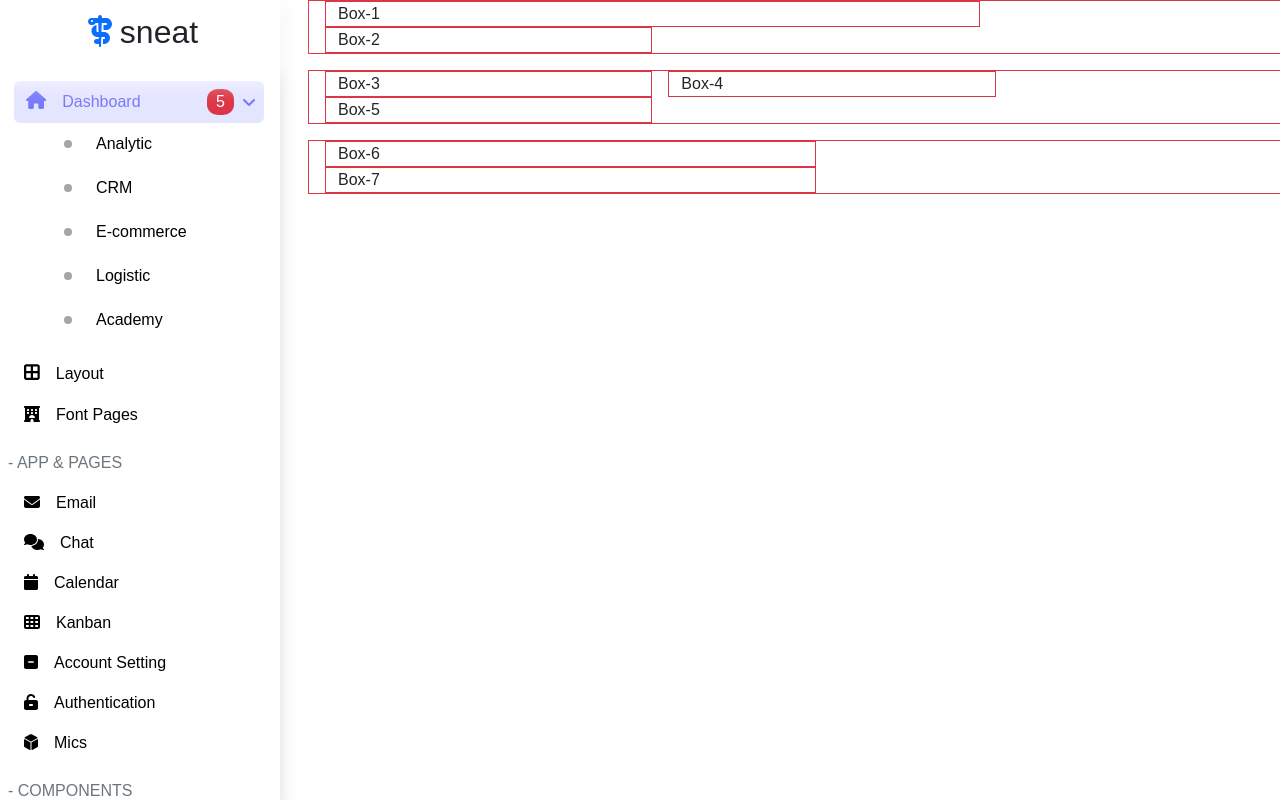
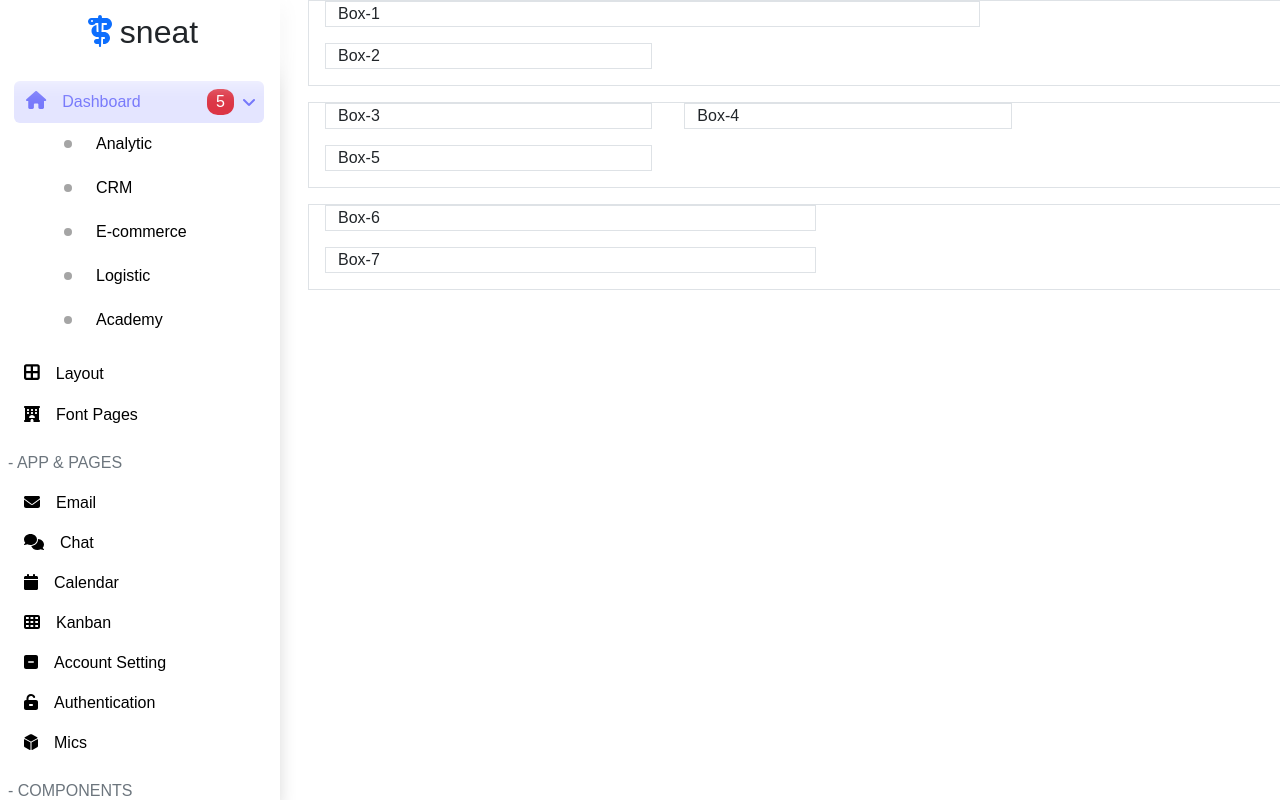
Before and after one commit to pemba1234/dash-board, a React (Create React App) app in the folder mydash/: page /crm in a window 1280 px wide. Built offline with nearby package versions, Linux system fonts and the light colour scheme.

Commit message:
Modified

```diff
--- a/mydash/src/components/Nav.css
+++ b/mydash/src/components/Nav.css
@@ -12,15 +12,17 @@ nav {
     overflow: auto;
 }
 
-.position-fixed {
+#navbar {
     top: 0;
     margin-left: 0%;
     /* box-shadow: 0 0 25px 20px white; */
 }
 
+
 .hero .position-fixed{
     width:270px;
     box-shadow: -10px 1px 25px 20px white;
+    top: 0;
 }
 
 a {
@@ -28,9 +30,6 @@ a {
     color:black ;
 }
 
-Link {
-    text-decoration: none;
-}
 /* --------------Hero Main------------------- */
 
 
--- a/mydash/src/components/Nav.jsx
+++ b/mydash/src/components/Nav.jsx
@@ -23,6 +23,7 @@ import {
   faTableCellsRowUnlock,
   faCircle,
   faAngleRight,
+  faCircleArrowRight,
 } from "@fortawesome/free-solid-svg-icons";
 
 export default function Nav() {
@@ -629,6 +630,9 @@ export default function Nav() {
               <div className="common-style">Datatables</div>
             </a>
           </div>
+          <div className="side position-fixed float-end ">
+            <FontAwesomeIcon icon={faCircleArrowRight} />
+          </div>
         </div>
       </nav>
     </>
--- a/mydash/src/components/Search.jsx
+++ b/mydash/src/components/Search.jsx
@@ -13,7 +13,7 @@ export default function Search() {
       <div className="d-lg-flex col-12 justify-content-end">
         <div
           className="rounded-3 p-3 d-flex bg-white border-0 me-lg-5
-      justify-content-between shadow-sm mb-1 mt-3  col-lg-9 col-md-12"
+      justify-content-between shadow-sm mb-1 mt-4  col-lg-9 col-md-12"
         >
           <div className="input w-25 ms-3">
             <input
--- a/mydash/src/pages/Crm.jsx
+++ b/mydash/src/pages/Crm.jsx
@@ -2,20 +2,20 @@ export default function Crm() {
   return (
     <>
       <div className="col-lg-9 float-lg-end col-md-10 float-md-center">
-        <div class="row border border-danger mb-3">
-          <div class="col-12 col-md-8 border border-danger ms-3">Box-1</div>
-          <div class="col-6 col-md-4 border border-danger ms-3">Box-2</div>
+        <div class="row border mb-3">
+          <div class="col-12 col-md-8 border ms-3 me-3 mb-3">Box-1</div>
+          <div class="col-6 col-md-4 border ms-3 me-3 mb-3">Box-2</div>
         </div>
 
-        <div class="row border border-danger mb-3">
-          <div class="col-6 col-md-4 border border-danger ms-3">Box-3</div>
-          <div class="col-6 col-md-4 border border-danger ms-3">Box-4</div>
-          <div class="col-6 col-md-4 border border-danger ms-3">Box-5</div>
+        <div class="row border mb-3">
+          <div class="col-6 col-md-4 border ms-3 me-3 mb-3">Box-3</div>
+          <div class="col-6 col-md-4 border ms-3 me-3 mb-3">Box-4</div>
+          <div class="col-6 col-md-4 border ms-3 me-3 mb-3">Box-5</div>
         </div>
 
-        <div class="row border border-danger mb-3">
-          <div class="col-6 border border-danger ms-3">Box-6</div>
-          <div class="col-6 border border-danger ms-3">Box-7</div>
+        <div class="row border mb-3">
+          <div class="col-6 border ms-3 me-3 mb-3">Box-6</div>
+          <div class="col-6 border ms-3 me-3 mb-3">Box-7</div>
         </div>
       </div>
     </>
```
